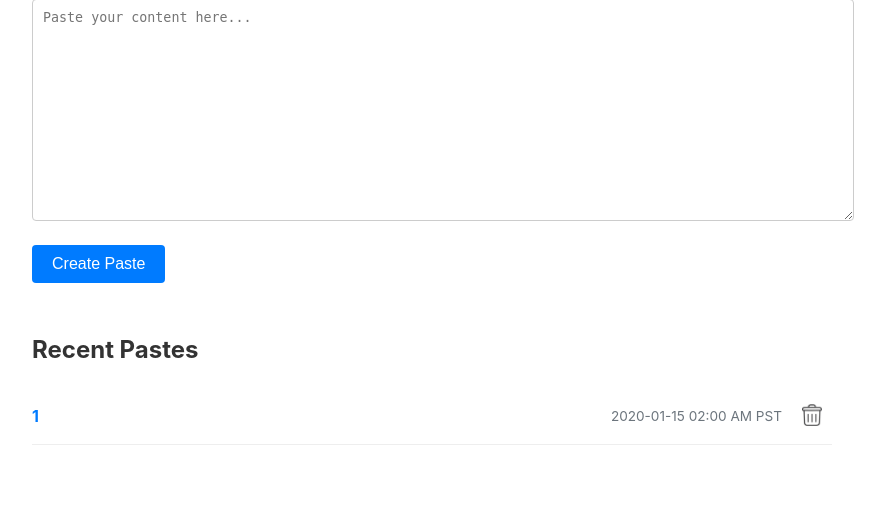
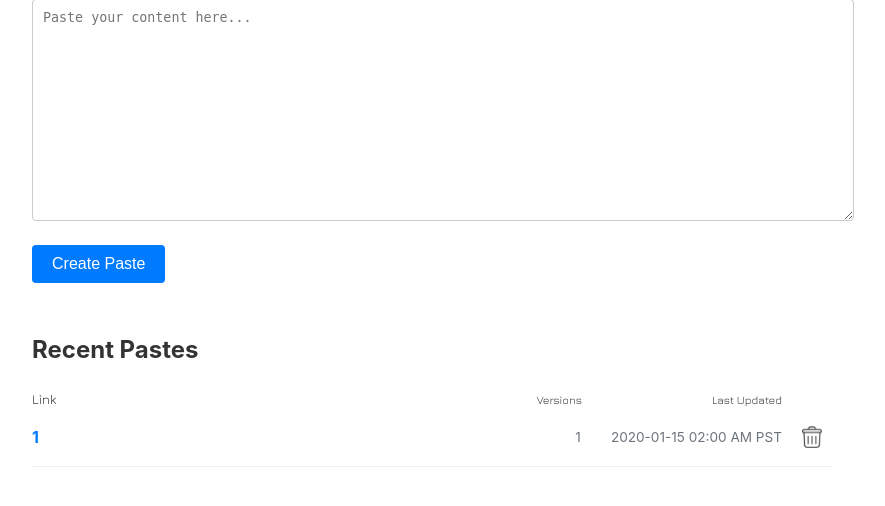
Before and after one commit to numbertheory/local-pastebin, a Flask app: page / in a window 1280 px wide. Shown: the part 108-614 px from the top of the page, without its empty margins (208-1093 px from the left). Run offline with Flask 3, Linux system fonts and the light colour scheme; tables that the repository leaves empty hold one stand-in row (values such as "Sample post").

```diff
--- a/static/css/style.css
+++ b/static/css/style.css
@@ -89,3 +89,16 @@ pre { background: #f8f9fa; padding: 15px; border-radius: 4px; overflow-x: auto;
 .code.hide-linenos > .lineno {
     display: none;
 }
+
+#indexHeadersLink {
+    display: flex;
+    justify-content: space-between;
+    align-items: center;
+}
+
+
+#indexHeadersInfo {
+    display: flex;
+    align-items: right;
+    gap: 10px;
+}
--- a/templates/index.html
+++ b/templates/index.html
@@ -18,12 +18,20 @@
         <h2>Recent Pastes</h2>
         {% if recent_pastes %}
             <ul style="list-style: none; padding: 0;">
+                <div id="indexHeadersLink" style="font-family: Jura; font-size: smaller;">
+                    Link
+                 <div id="indexHeadersInfo">
+                    <span style="margin-right: 120px; font-size: smaller;">Versions</span>
+                    <span style="margin-right: 50px; font-size: smaller;">Last Updated</span>
+                </div>
+                </div>
                 {% for paste in recent_pastes %}
                 {% if paste.version == paste.max_versions %}
                     <li style="border-bottom: 1px solid #eee; padding: 10px 0;">
                         <div style="display: flex; justify-content: space-between; align-items: center;">
                             <strong><a href="{{ url_for('view_paste', paste_id=paste.id) }}">{{ paste.id }}</a></strong>
                             <div style="display: flex; align-items: center; gap: 10px;">
+                                <span class="meta" style="margin-right: 20px">{{ paste.max_versions }}</span>
                                 <span class="meta">{{ paste.created_at.strftime('%Y-%m-%d %I:%M %p %Z') }}</span>
                                 <form action="{{ url_for('delete_paste', paste_id=paste.id) }}" method="POST" style="display:inline;" onsubmit="return confirm('Delete this paste?');">
                                     <button type="submit" style="padding: 5px 10px; font-size: 0.8rem; background: #ffffff;">
```
Also changed, not shown: templates/view.html (+24 -9 lines).
